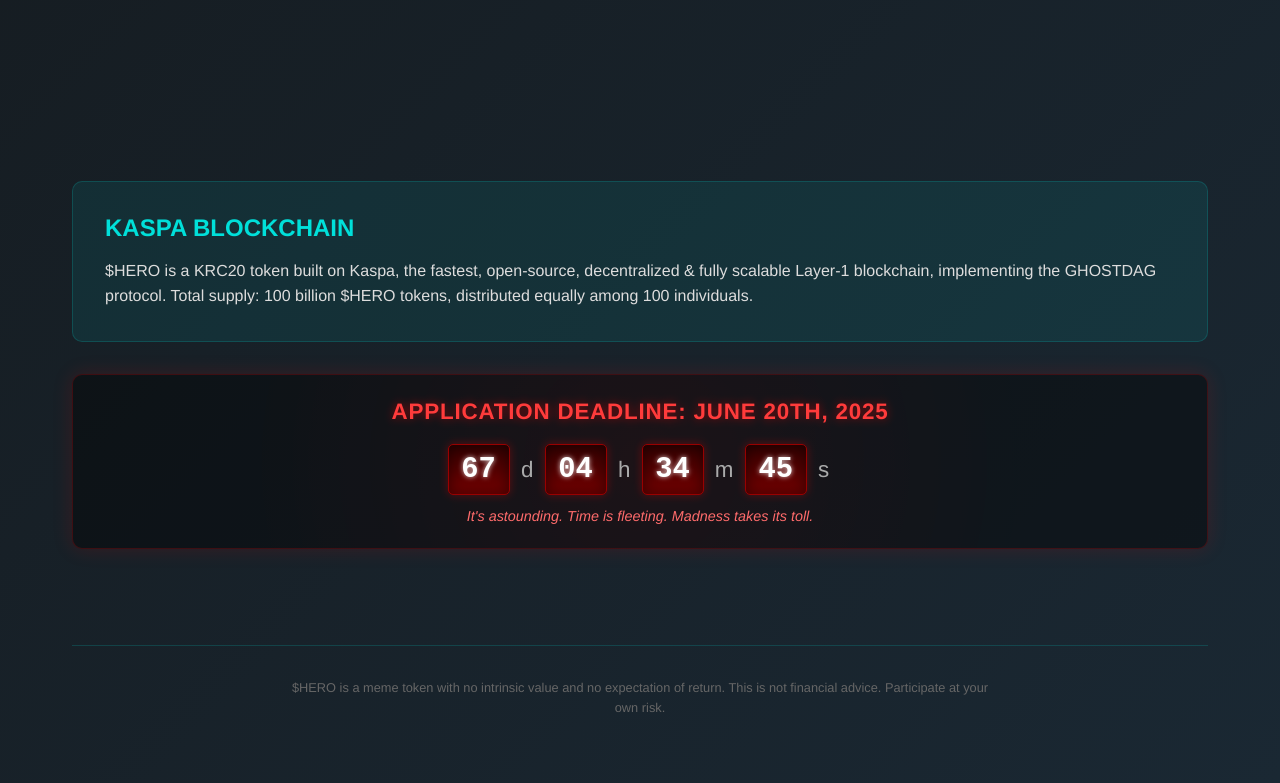
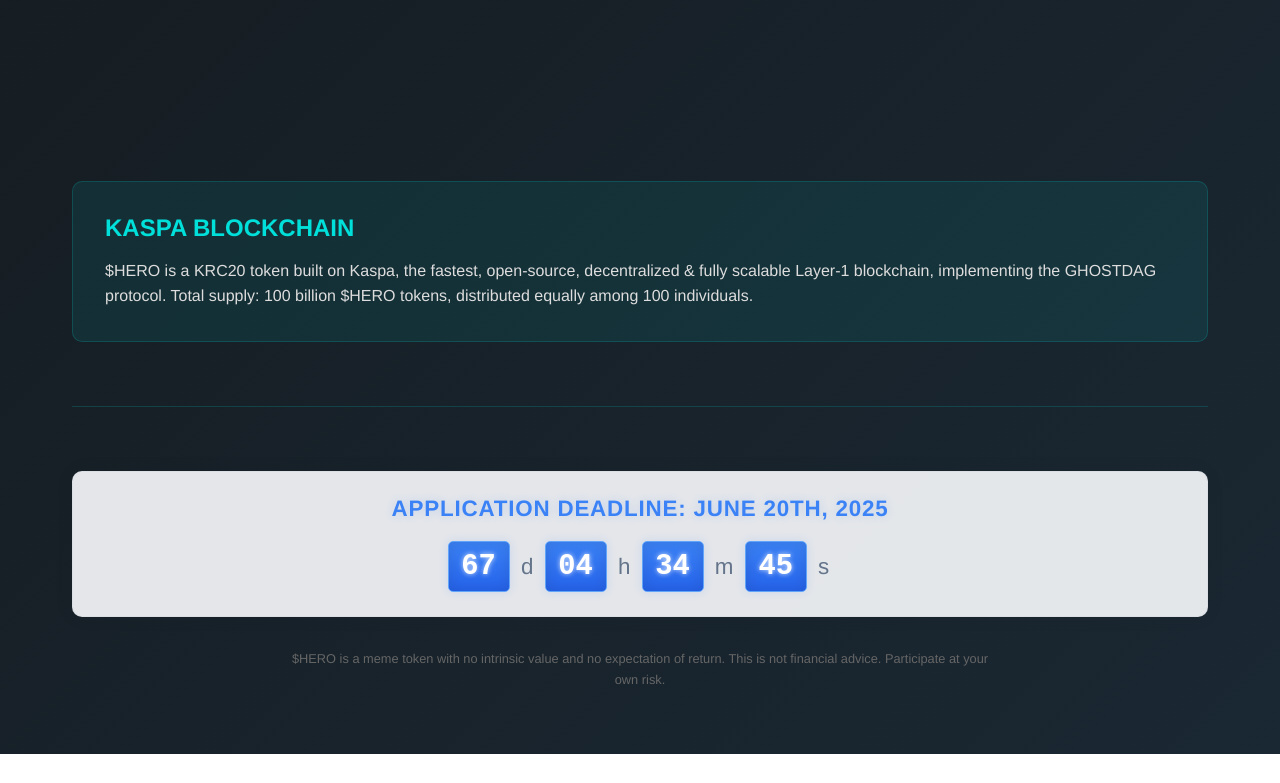
Before and after one commit to kaspachad/hero-app, a website: page public/index.html in a window 1280 px wide. Shown: the part 2078-2861 px from the top of the page. After the commit the page ends 2832 px from the top, so only its background shows below. Drawn offline with Linux system fonts and the light colour scheme; no server answers.

Commit message:
Fixed the counter color scheme and moved it to bottom of page

```diff
--- a/public/index.html
+++ b/public/index.html
@@ -4,7 +4,7 @@
 <head>
     <meta charset="UTF-8">
     <meta name="viewport" content="width=device-width, initial-scale=1.0">
-    <title>HERO - Join the League | KRC20 Token</title>
+    <title>HERO on Kaspa</title>
     <link rel="stylesheet" href="/hero-styles.css">
 </head>
 <body>
@@ -18,6 +18,7 @@
                 <div class="logo-img"><img src="logo-fly.png" height="80" width="80"></div>
                 <div class="logo-text">HERO</div>
             </div>
+
         </header>
 
         <main>
@@ -80,6 +81,7 @@
     <div class="timeline-count">Public Launch</div>
     <div class="timeline-desc">Stay Tuned</div>
   </div>
+
 </div>
 
             <section class="hero-description">
@@ -107,38 +109,39 @@
             </section>
         </main>
 
+        <!--div class="kaspa-info">
+            <h3>KASPA BLOCKCHAIN</h3>
+            <p>$HERO is a KRC20 token built on Kaspa, the fastest, open-source, decentralized & fully scalable Layer-1 blockchain, implementing the GHOSTDAG protocol. Total supply: 100 billion $HERO tokens, distributed equally among 100 individuals.</p>
+        </div-->
+
         <div class="kaspa-info">
             <h3>KASPA BLOCKCHAIN</h3>
             <p>$HERO is a KRC20 token built on Kaspa, the fastest, open-source, decentralized & fully scalable Layer-1 blockchain, implementing the GHOSTDAG protocol. Total supply: 100 billion $HERO tokens, distributed equally among 100 individuals.</p>
         </div>
 
-<!-- Ominous Countdown Timer Section -->
-<div style="background: rgba(0, 0, 0, 0.4); border-radius: 10px; padding: 1.5rem; margin: 2rem 0; text-align: center; border: 1px solid rgba(255, 0, 0, 0.2); box-shadow: 0 0 20px rgba(255, 0, 0, 0.15); position: relative; overflow: hidden;">
-    <!-- Red pulsing glow effect -->
-    <div style="position: absolute; width: 100%; height: 100%; top: 0; left: 0; background: radial-gradient(circle, rgba(255, 0, 0, 0.1) 0%, rgba(0, 0, 0, 0) 70%); z-index: -1; animation: pulse 3s ease-in-out infinite alternate;"></div>
+        <footer>
+          <!-- Ominous Countdown Timer Section -->
+<div style="background: rgba(240, 242, 245, 0.95); border-radius: 10px; padding: 1.5rem; margin: 2rem 0; text-align: center; border: 1px solid rgba(200, 205, 215, 0.3); box-shadow: 0 0 20px rgba(0, 0, 0, 0.05); position: relative; overflow: hidden;">
+    <!-- Subtle gradient effect -->
+    <div style="position: absolute; width: 100%; height: 100%; top: 0; left: 0; background: radial-gradient(circle, rgba(80, 120, 180, 0.05) 0%, rgba(0, 0, 0, 0) 70%); z-index: -1; animation: pulse 3s ease-in-out infinite alternate;"></div>
 
-    <div style="font-size: 1.4rem; color: #ff3b3b; margin-bottom: 1.2rem; letter-spacing: 0.05rem; font-weight: 600; text-shadow: 0 0 10px rgba(255, 0, 0, 0.5);">APPLICATION DEADLINE: JUNE 20TH, 2025</div>
+    <div style="font-size: 1.4rem; color: #3B82F6; margin-bottom: 1.2rem; letter-spacing: 0.05rem; font-weight: 600; text-shadow: 0 0 10px rgba(59, 130, 246, 0.2);">APPLICATION DEADLINE: JUNE 20TH, 2025</div>
 
-    <div style="font-size: 1.8rem; font-weight: 700; color: #fff; display: flex; justify-content: center; align-items: center; gap: 0.5rem;">
-        <span id="countdown-days" style="color: #fff; background: linear-gradient(to bottom, #300 0%, #700 100%); padding: 0.5rem 0.8rem; border-radius: 5px; min-width: 3rem; display: inline-block; border: 1px solid #900; box-shadow: 0 0 10px rgba(255, 0, 0, 0.3), inset 0 0 15px rgba(0, 0, 0, 0.5); text-shadow: 0 0 5px rgba(255, 255, 255, 0.8); font-family: monospace; animation: blink 5s ease-in-out infinite;">00</span>
-        <div style="color: #aaa; font-weight: 400; font-size: 1.4rem; display: inline-block; margin: 0 0.2rem;">d</div>
+    <div style="font-size: 1.8rem; font-weight: 700; color: #1E293B; display: flex; justify-content: center; align-items: center; gap: 0.5rem;">
+        <span id="countdown-days" style="color: #fff; background: linear-gradient(to bottom, #3B82F6 0%, #2563EB 100%); padding: 0.5rem 0.8rem; border-radius: 5px; min-width: 3rem; display: inline-block; border: 1px solid #60A5FA; box-shadow: 0 0 10px rgba(59, 130, 246, 0.15), inset 0 0 15px rgba(0, 0, 0, 0.1); text-shadow: 0 0 5px rgba(0, 0, 0, 0.2); font-family: monospace; animation: blink 5s ease-in-out infinite;">00</span>
+        <div style="color: #64748B; font-weight: 400; font-size: 1.4rem; display: inline-block; margin: 0 0.2rem;">d</div>
 
-        <span id="countdown-hours" style="color: #fff; background: linear-gradient(to bottom, #300 0%, #700 100%); padding: 0.5rem 0.8rem; border-radius: 5px; min-width: 3rem; display: inline-block; border: 1px solid #900; box-shadow: 0 0 10px rgba(255, 0, 0, 0.3), inset 0 0 15px rgba(0, 0, 0, 0.5); text-shadow: 0 0 5px rgba(255, 255, 255, 0.8); font-family: monospace; animation: blink 5s ease-in-out infinite; animation-delay: 0.5s;">00</span>
-        <div style="color: #aaa; font-weight: 400; font-size: 1.4rem; display: inline-block; margin: 0 0.2rem;">h</div>
+        <span id="countdown-hours" style="color: #fff; background: linear-gradient(to bottom, #3B82F6 0%, #2563EB 100%); padding: 0.5rem 0.8rem; border-radius: 5px; min-width: 3rem; display: inline-block; border: 1px solid #60A5FA; box-shadow: 0 0 10px rgba(59, 130, 246, 0.15), inset 0 0 15px rgba(0, 0, 0, 0.1); text-shadow: 0 0 5px rgba(0, 0, 0, 0.2); font-family: monospace; animation: blink 5s ease-in-out infinite; animation-delay: 0.5s;">00</span>
+        <div style="color: #64748B; font-weight: 400; font-size: 1.4rem; display: inline-block; margin: 0 0.2rem;">h</div>
 
-        <span id="countdown-minutes" style="color: #fff; background: linear-gradient(to bottom, #300 0%, #700 100%); padding: 0.5rem 0.8rem; border-radius: 5px; min-width: 3rem; display: inline-block; border: 1px solid #900; box-shadow: 0 0 10px rgba(255, 0, 0, 0.3), inset 0 0 15px rgba(0, 0, 0, 0.5); text-shadow: 0 0 5px rgba(255, 255, 255, 0.8); font-family: monospace; animation: blink 5s ease-in-out infinite; animation-delay: 1s;">00</span>
-        <div style="color: #aaa; font-weight: 400; font-size: 1.4rem; display: inline-block; margin: 0 0.2rem;">m</div>
+        <span id="countdown-minutes" style="color: #fff; background: linear-gradient(to bottom, #3B82F6 0%, #2563EB 100%); padding: 0.5rem 0.8rem; border-radius: 5px; min-width: 3rem; display: inline-block; border: 1px solid #60A5FA; box-shadow: 0 0 10px rgba(59, 130, 246, 0.15), inset 0 0 15px rgba(0, 0, 0, 0.1); text-shadow: 0 0 5px rgba(0, 0, 0, 0.2); font-family: monospace; animation: blink 5s ease-in-out infinite; animation-delay: 1s;">00</span>
+        <div style="color: #64748B; font-weight: 400; font-size: 1.4rem; display: inline-block; margin: 0 0.2rem;">m</div>
 
-        <span id="countdown-seconds" style="color: #fff; background: linear-gradient(to bottom, #300 0%, #700 100%); padding: 0.5rem 0.8rem; border-radius: 5px; min-width: 3rem; display: inline-block; border: 1px solid #900; box-shadow: 0 0 10px rgba(255, 0, 0, 0.3), inset 0 0 15px rgba(0, 0, 0, 0.5); text-shadow: 0 0 5px rgba(255, 255, 255, 0.8); font-family: monospace; animation: blink 5s ease-in-out infinite; animation-delay: 1.5s;">00</span>
-        <div style="color: #aaa; font-weight: 400; font-size: 1.4rem; display: inline-block; margin: 0 0.2rem;">s</div>
-    </div>
-
-    <!-- Small warning text -->
-    <div style="margin-top: 0.8rem; font-size: 0.9rem; color: #ff6b6b; font-style: italic;">It's astounding. Time is fleeting. Madness takes its toll.</div>
-</div>
+        <span id="countdown-seconds" style="color: #fff; background: linear-gradient(to bottom, #3B82F6 0%, #2563EB 100%); padding: 0.5rem 0.8rem; border-radius: 5px; min-width: 3rem; display: inline-block; border: 1px solid #60A5FA; box-shadow: 0 0 10px rgba(59, 130, 246, 0.15), inset 0 0 15px rgba(0, 0, 0, 0.1); text-shadow: 0 0 5px rgba(0, 0, 0, 0.2); font-family: monospace; animation: blink 5s ease-in-out infinite; animation-delay: 1.5s;">00</span>
+        <div style="color: #64748B; font-weight: 400; font-size: 1.4rem; display: inline-block; margin: 0 0.2rem;">s</div>
+    </div></div>
 
 
-        <footer>
             <div class="disclaimer">
                 $HERO is a meme token with no intrinsic value and no expectation of return. This is not financial advice. Participate at your own risk.
             </div>
```
